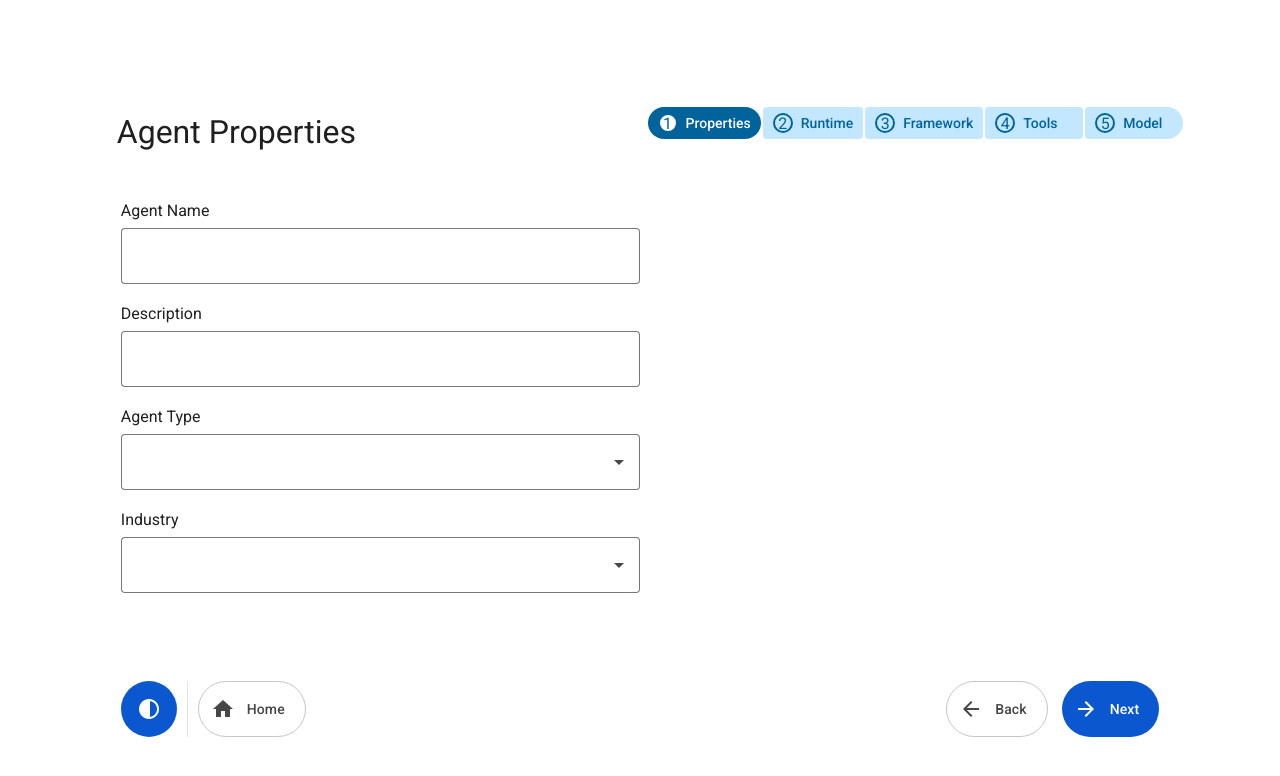
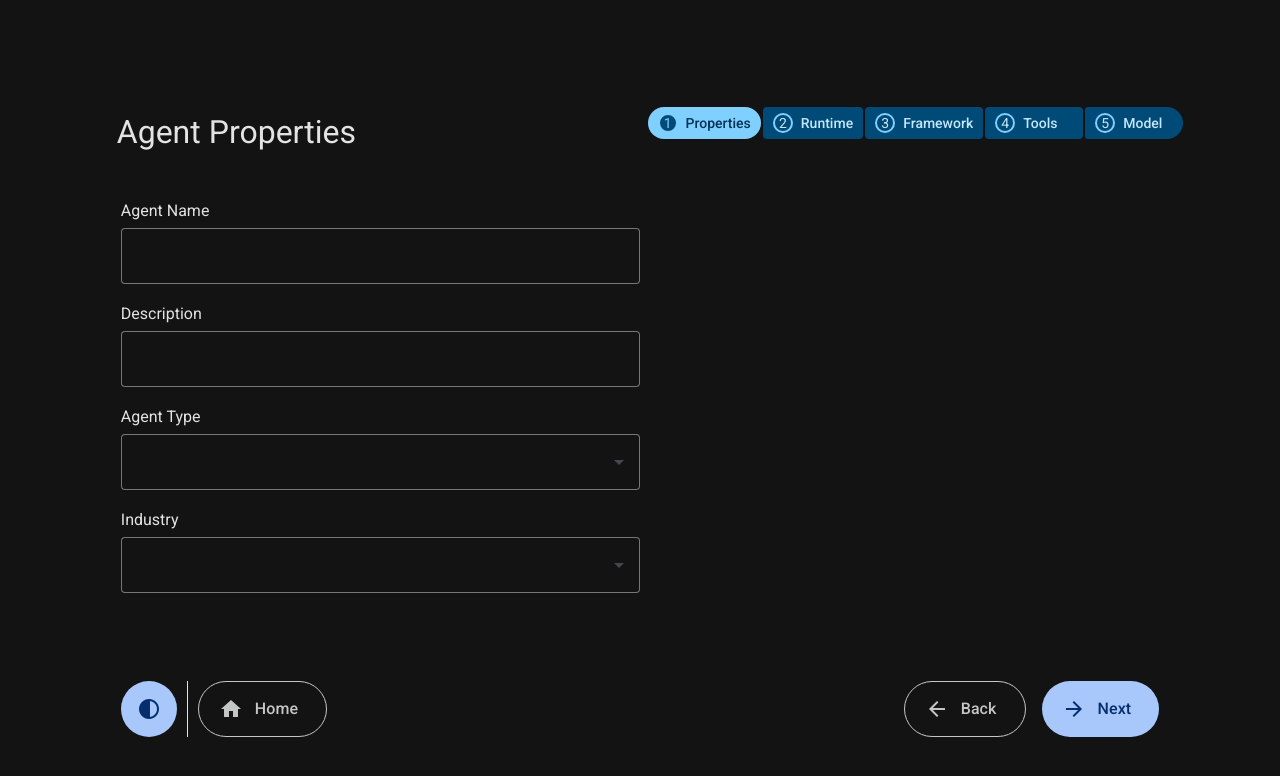
Before and after one commit to renovate-bot/GoogleCloudPlatform-_-agentsmithy, an Angular app in the folder kioskUI/: page /create-bot in a window 1280 px wide. Shown: the top 776 px of the page. Built offline with nearby package versions, Linux system fonts and the light colour scheme; what @angular/fire would draw is missing.

Commit message:
Changes for the black theme

```diff
--- a/kioskUI/src/app/components/configure-bot/configure-bot.component.scss
+++ b/kioskUI/src/app/components/configure-bot/configure-bot.component.scss
@@ -114,6 +114,7 @@
             .text {
                 padding: .8em 2em 0.5em 0.5em;
                 font-size: 1.5em;
+                color: var(--checkbox-color);
             }
         }
 
@@ -152,22 +153,24 @@
         border-radius: 100px;
 
         &.backward {
-            --mdc-fab-container-color: white;
-            --mdc-fab-icon-color: var(--secondary-btn-color);
-            --mat-mdc-fab-color: var(--secondary-btn-color);
-            border: 1px solid var(--secondary-btn-color);
+            --mdc-fab-container-color: var(--secondary-btn-color);
+            border: 1px solid var(--secondary-btn-text-color) !important;
             margin-right: 1em;
-            color: #444746 !important;
+            color: var(--secondary-btn-text-color) !important;
+            padding: 1rem 1.75rem;
+            line-height: 1.75rem;
+            font-weight: 500;
+            font-size: 1rem;
         }
 
-        &.home {
-            --mdc-fab-container-color: white;
-            --mdc-fab-icon-color: var(--secondary-btn-color);
-            --mat-mdc-fab-color: var(--secondary-btn-color);
-            border: 1px solid var(--secondary-btn-color);
-            margin-right: 1em;
-            color: #444746 !important;
-        }
+        // &.home {
+        //     --mdc-fab-container-color: white;
+        //     --mdc-fab-icon-color: var(--secondary-btn-color);
+        //     --mat-mdc-fab-color: var(--secondary-btn-color);
+        //     border: 1px solid var(--secondary-btn-color);
+        //     margin-right: 1em;
+        //     color: var(--secondary-btn-color) !important;
+        // }
 
         &.export {
             --mdc-fab-container-color: white;
@@ -176,10 +179,18 @@
             border: 1px solid var(--secondary-btn-color);
             margin-right: 1em;
             color: black !important;
+            padding: 1rem 1.75rem;
+            line-height: 1.75rem;
+            font-weight: 500;
+            font-size: 1rem;
         }
 
         &.next {
             color: var(--primary-btn-text-color) !important;
+            padding: 1rem 1.75rem;
+            line-height: 1.75rem;
+            font-weight: 500;
+            font-size: 1rem;
         }
     }
 
@@ -191,10 +202,6 @@
     ::ng-deep.mat-stepper-horizontal {
         --mat-stepper-container-color: var(--stepper-container-color) !important
     }
-
-    // ::ng-deep.mat-stepper-label-position-bottom .mat-horizontal-stepper-header {
-    //     padding: 0.5em;
-    // }
 
     ::ng-deep.mat-horizontal-stepper-header-container {
         width: 100%;
@@ -209,33 +216,33 @@
 
     ::ng-deep.mat-step-icon-selected,
     ::ng-deep.mat-step-icon-state-edit {
-        border: 2px solid var(--secondary-background-color) !important;
-        --mat-stepper-header-selected-state-icon-background-color: white;
-        --mat-stepper-header-icon-foreground-color: white;
-        --mat-stepper-header-icon-background-color: white;
-        --mat-stepper-header-edit-state-icon-background-color: white;
-        --mat-stepper-header-edit-state-icon-foreground-color: white;
+        // border: 2px solid var(red) !important;
+        --mat-stepper-header-selected-state-icon-background-color: var(--secondary-step-background-color);
+        // --mat-stepper-header-icon-foreground-color: red;
+        // --mat-stepper-header-icon-background-color: red;
+        // --mat-stepper-header-edit-state-icon-background-color: red;
+        // --mat-stepper-header-edit-state-icon-foreground-color: red;
 
-        color: var(--secondary-background-color);
+        color: var(--selected-step-background-color);
     }
 
-    ::ng-deep.mat-step-icon-state-done {
-        --mat-stepper-header-done-state-icon-background-color: white !important;
-        --mat-stepper-header-done-state-icon-foreground-color: white !important;
-        border: 2px solid #C4C7C5 !important;
-        color: #C4C7C5 !important;
-    }
+    // ::ng-deep.mat-step-icon-state-done {
+    //     --mat-stepper-header-done-state-icon-background-color: red !important;
+    //     --mat-stepper-header-done-state-icon-foreground-color: red !important;
+    //     border: 2px solid red !important;
+    //     color: red !important;
+    // }
 
 
     ::ng-deep.mat-step-icon {
-        font-size: 16px;
+        font-size: 14px;
         height: 20px;
         width: 20px;
         //  color: ;
         --mat-stepper-header-icon-foreground-color: var(--secondary-background-color);
-        border: 2px solid var(--secondary-background-color);
-        --mat-stepper-header-icon-background-color: #C2E7FF;
-        --mat-stepper-header-selected-state-icon-foreground-color: rgba(188, 218, 255, 1);
+        border: 2px solid var(--selected-step-background-color);
+        --mat-stepper-header-icon-background-color: var(--secondary-step-background-color);
+        // --mat-stepper-header-selected-state-icon-foreground-color: rgba(188, 218, 255, 1);
     }
 
     ::ng-deep.mat-stepper-label-position-bottom .mat-horizontal-stepper-header:not(:last-child)::after,
@@ -256,17 +263,10 @@
         margin: 10px;
     }
 
-    // ::ng-deep.mat-step-text-label {
-    //     background-color: var(--secondary-background-color);
-    //     color: white;
-    //     border-radius: 50px;
-    //     padding: 5px 10px;
-    // }
-
     ::ng-deep.mat-step-header {
         height: 32px;
         border-radius: 4px;
-        background-color: #C2E7FF;
+        background-color: var(--secondary-step-background-color);
         padding: 0px 10px !important;
         margin: 0px 0px !important;
 
@@ -296,18 +296,22 @@
     ::ng-deep.mat-step-header:hover {
         border-radius: 100px;
         height: 32px;
-        background-color: #C2E7FF;
+        background-color: var(--secondary-step-background-color);
         padding: 0px 10px !important;
         margin: 0px 0px !important;
     }
 
     ::ng-deep.mat-step-header[aria-selected="true"] {
-        background-color: var(--secondary-background-color) !important;
+        background-color: var(--selected-step-background-color) !important;
         border-radius: 100px !important;
 
         .mat-step-text-label {
-            color: white !important;
+            color: var(--selected-background-color) !important;
         }
+    }
+
+    ::ng-deep.material-symbols-outlined {
+        color: var(--checkbox-color) !important;
     }
 
 
--- a/kioskUI/src/app/components/configure-bot/configure-bot.component.ts
+++ b/kioskUI/src/app/components/configure-bot/configure-bot.component.ts
@@ -23,18 +23,18 @@ export class ConfigureBotComponent {
   constructor(private _formBuilder: FormBuilder,
     private router: Router, private fb: FormBuilder
     , private themeService: ThemeService,private readonly dialog: MatDialog,) {
-    this.formGroup = this.fb.group({
-      formArray: this.fb.array([
-        this.fb.group({
-          agentName: [''],
-          description: [''],
-          agentType: [''],
-          industry: ['']
-        }),
-        this.fb.group({ /* runtime controls */ }),
-        this.fb.group({ /* other controls */ })
-      ])
-    });
+    // this.formGroup = this.fb.group({
+    //   formArray: this.fb.array([
+    //     this.fb.group({
+    //       agentName: [''],
+    //       description: [''],
+    //       agentType: [''],
+    //       industry: ['']
+    //     }),
+    //     this.fb.group({ /* runtime controls */ }),
+    //     this.fb.group({ /* other controls */ })
+    //   ])
+    // });
   }
 
   get formArray(): AbstractControl | null { return this.formGroup.get('formArray'); }
--- a/kioskUI/src/styles.scss
+++ b/kioskUI/src/styles.scss
@@ -14,44 +14,78 @@ $agent-smithy-kioskui-light-theme: mat.define-theme((
 ));
 
 :root {
-  --body-background-color: #FFFFFF;
+  --body-background-color: #131314;
 
-  --primary-btn-color: #0B57D0;
-  --primary-btn-text-color: #FFFFFF;
+  --primary-btn-color: #A8C7FA;
+  --primary-btn-text-color: #062E6F;
 
-  --secondary-btn-color: #C4C7C5;
+  --secondary-btn-color: #131314;
   --secondary-btn-text-color: #C4C7C5;
 
-  --background-color: #FFFFFF;
-  --text-color: #1F1F1F;
-  --secondary-background-color: #00639B;
-  --stepper-container-color: #FFFFFF;
+  --background-color: #f5f5f5;
+  --text-color: #E3E3E3;
+  --stepper-container-color: #131314;
+
+  --selected-background-color: #003355;
+  --selected-step-background-color: #7FCFFF;
+
+  --secondary-background-color: #C2E7FF;
+  --secondary-step-background-color: #004A77;
+
+  // checkbox colors
+  --checkbox-color: #C4C7C5;
+
+
 
   @include mat.all-component-themes($agent-smithy-kioskui-light-theme);
 }
+
+// Black
+  // selected
+  // text color - #003355
+  // background color - #7FCFFF
+
+  // Not Selected
+  // text color - #C2E7FF
+  // background color - #004A77
 
 .light-theme {
   --body-background-color: #FFFFFF;
   --primary-btn-color: #0B57D0;
   --primary-btn-text-color: #FFFFFF;
-  --secondary-btn-color: #C4C7C5;
+  --secondary-btn-color:   #FFFFFF;
+  --secondary-btn-text-color: #C4C7C5;
   --background-color: #FFFFFF;
   --text-color: #1F1F1F;
+
   --secondary-background-color: #00639B;
   --stepper-container-color: #FFFFFF;
+
+  --secondary-step-background-color: #C2E7FF;
+
+  --selected-step-background-color: white;
 
   @include mat.all-component-themes($agent-smithy-kioskui-light-theme);
 }
 
 .dark-theme {
   --body-background-color: #131314;
-  --primary-btn-color: #d7e3ff;
-  --primary-btn-text-color: #000000;
-  --secondary-btn-color: #000000;
+
+  --primary-btn-color: #A8C7FA;
+  --primary-btn-text-color: #062E6F;
+
+  --secondary-btn-color: #131314;
+  --secondary-btn-text-color: #C4C7C5;
+
   --background-color: #f5f5f5;
   --text-color: #E3E3E3;
+
   --secondary-background-color: #C2E7FF;
   --stepper-container-color: #131314;
+
+  --secondary-step-background-color: #004A77;
+
+  --selected-step-background-color: #7FCFFF;
 
   @include mat.all-component-themes($agent-smithy-kioskui-light-theme);
 }
```
